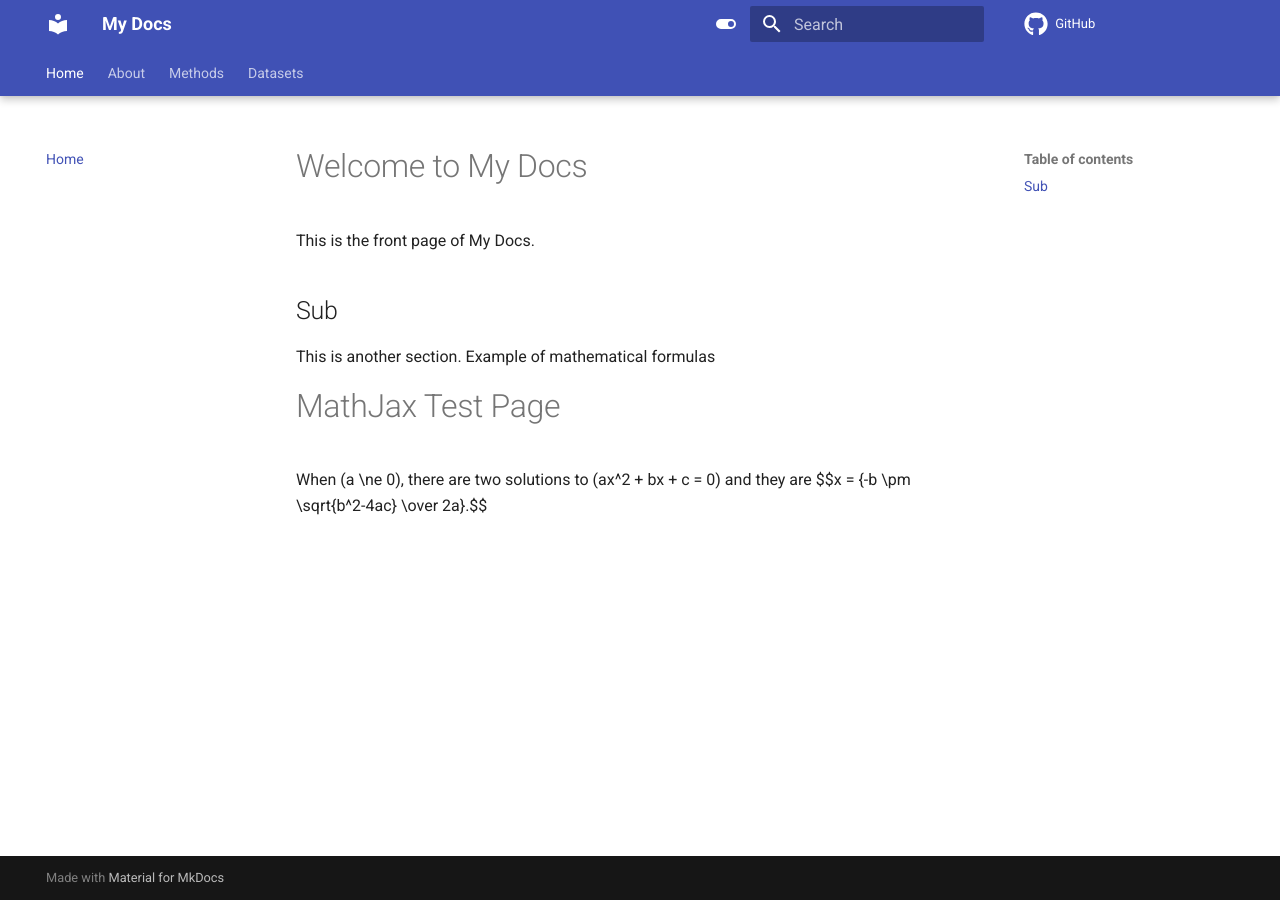
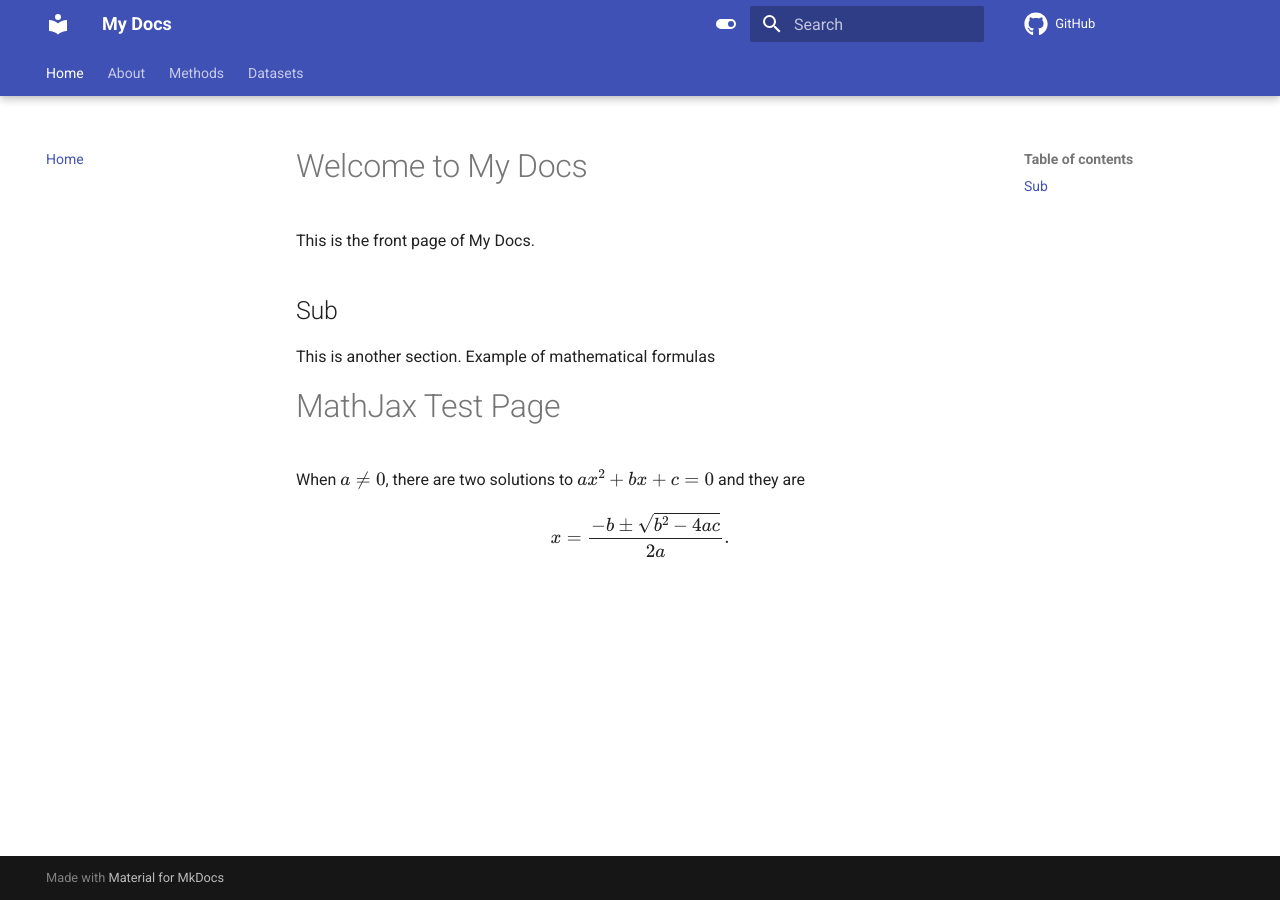
Before and after one commit to nmakke/MkDocsTest, an MkDocs documentation site: the page built from docs/index.md, in a window 1280 px wide. Built offline with MkDocs 1.6.1 and Material for MkDocs 9.7.7, drawn with Linux system fonts in a browser that asks for light colours; formulas are drawn with MathJax 3; comment, search, counter and statistics services are not loaded; some of the changed lines change nothing that is shown.

Commit message:
Update mkdocs.yml

```diff
--- a/mkdocs.yml
+++ b/mkdocs.yml
@@ -10,6 +10,13 @@
     - About: about.md
     - Methods: methods.md
     - Datasets: datasets.md
+
+plugins:
+  - search
+extra_javascript:
+  - https://cdnjs.cloudflare.com/ajax/libs/mathjax/2.7.4/MathJax.js?config=TeX-AMS-MML_HTMLorMML
+markdown_extensions:
+  - mdx_math
 
 theme:
   name: material
```
